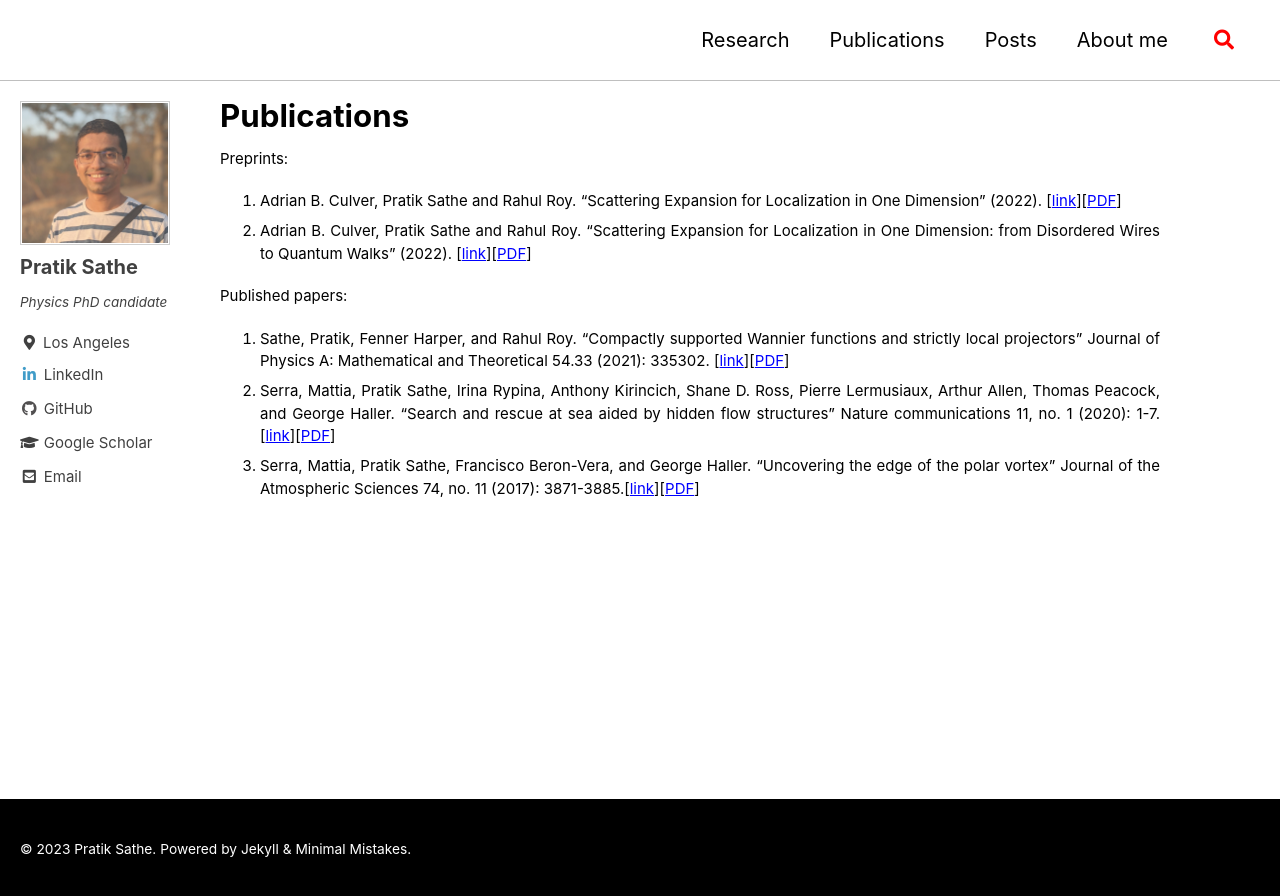
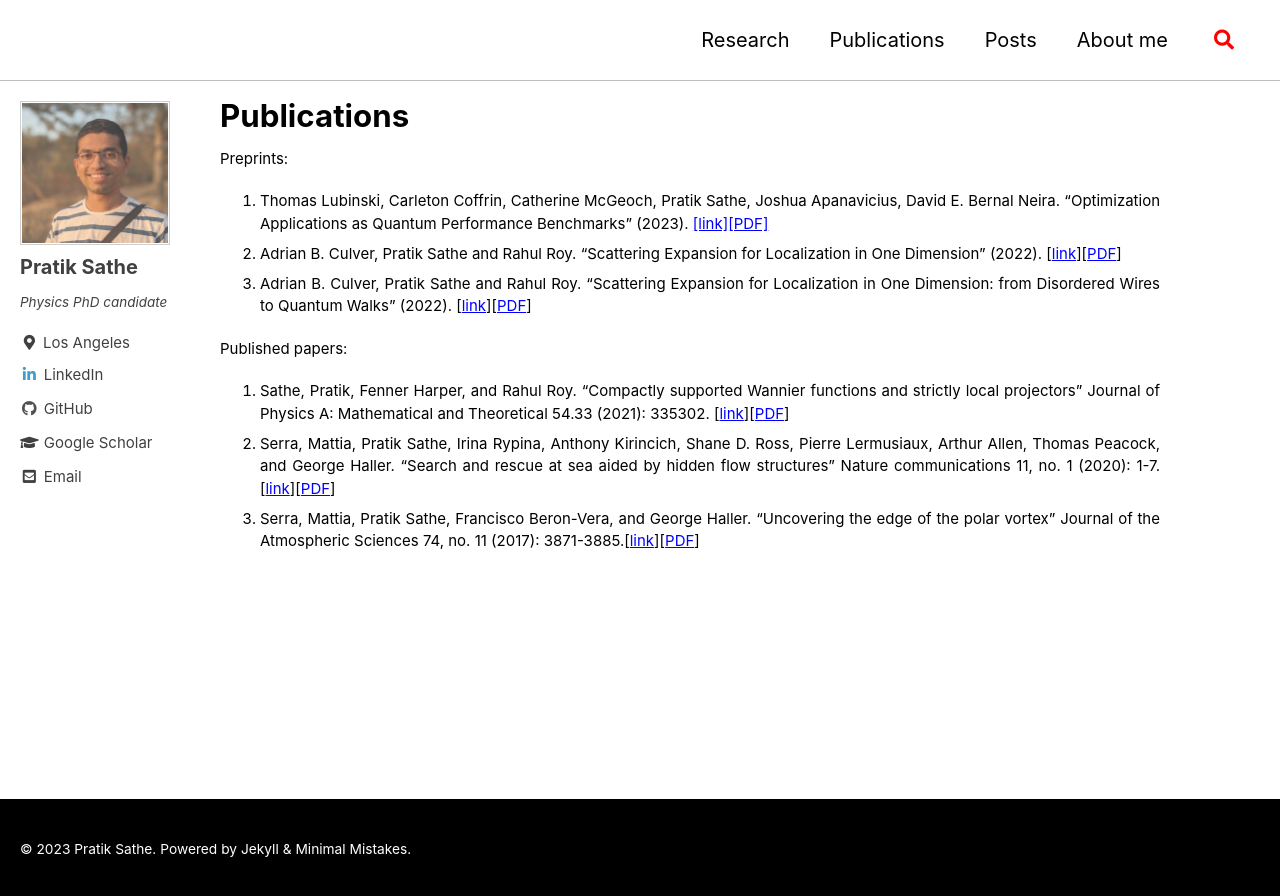
Before and after one commit to PratikSathe/PratikSathe.github.io, a Jekyll site: the page built from _pages/publications.md, in a window 1280 px wide. Shown: the top 896 px of the page. Built offline with Jekyll 4.4.1, drawn with Linux system fonts in a browser that asks for light colours; cached includes are drawn as plain includes.

Commit message:
Update publications.md

```diff
--- a/_pages/publications.md
+++ b/_pages/publications.md
@@ -7,8 +7,9 @@ modified: 2022-10-18
 
 Preprints:
 
-1. Adrian B. Culver, Pratik Sathe and Rahul Roy. “Scattering Expansion for Localization in One Dimension” (2022). [[link](https://arxiv.org/abs/2210.07999)][[PDF](\assets\PDFs\Publications\2022 Scattering Expansion Letter.pdf)]
-2. Adrian B. Culver, Pratik Sathe and Rahul Roy. “Scattering Expansion for Localization in One Dimension: from Disordered Wires to Quantum Walks” (2022). [[link](https://arxiv.org/abs/2211.13368)][[PDF](https://arxiv.org/pdf/2211.13368.pdf)]
+1. Thomas Lubinski, Carleton Coffrin, Catherine McGeoch, Pratik Sathe, Joshua Apanavicius, David E. Bernal Neira. "Optimization Applications as Quantum Performance Benchmarks" (2023). [[link]](https://arxiv.org/abs/2302.02278)[[PDF]](https://arxiv.org/pdf/2302.02278.pdf)
+2. Adrian B. Culver, Pratik Sathe and Rahul Roy. “Scattering Expansion for Localization in One Dimension” (2022). [[link](https://arxiv.org/abs/2210.07999)][[PDF](\assets\PDFs\Publications\2022 Scattering Expansion Letter.pdf)]
+3. Adrian B. Culver, Pratik Sathe and Rahul Roy. “Scattering Expansion for Localization in One Dimension: from Disordered Wires to Quantum Walks” (2022). [[link](https://arxiv.org/abs/2211.13368)][[PDF](https://arxiv.org/pdf/2211.13368.pdf)]
 
 Published papers:
 
```
